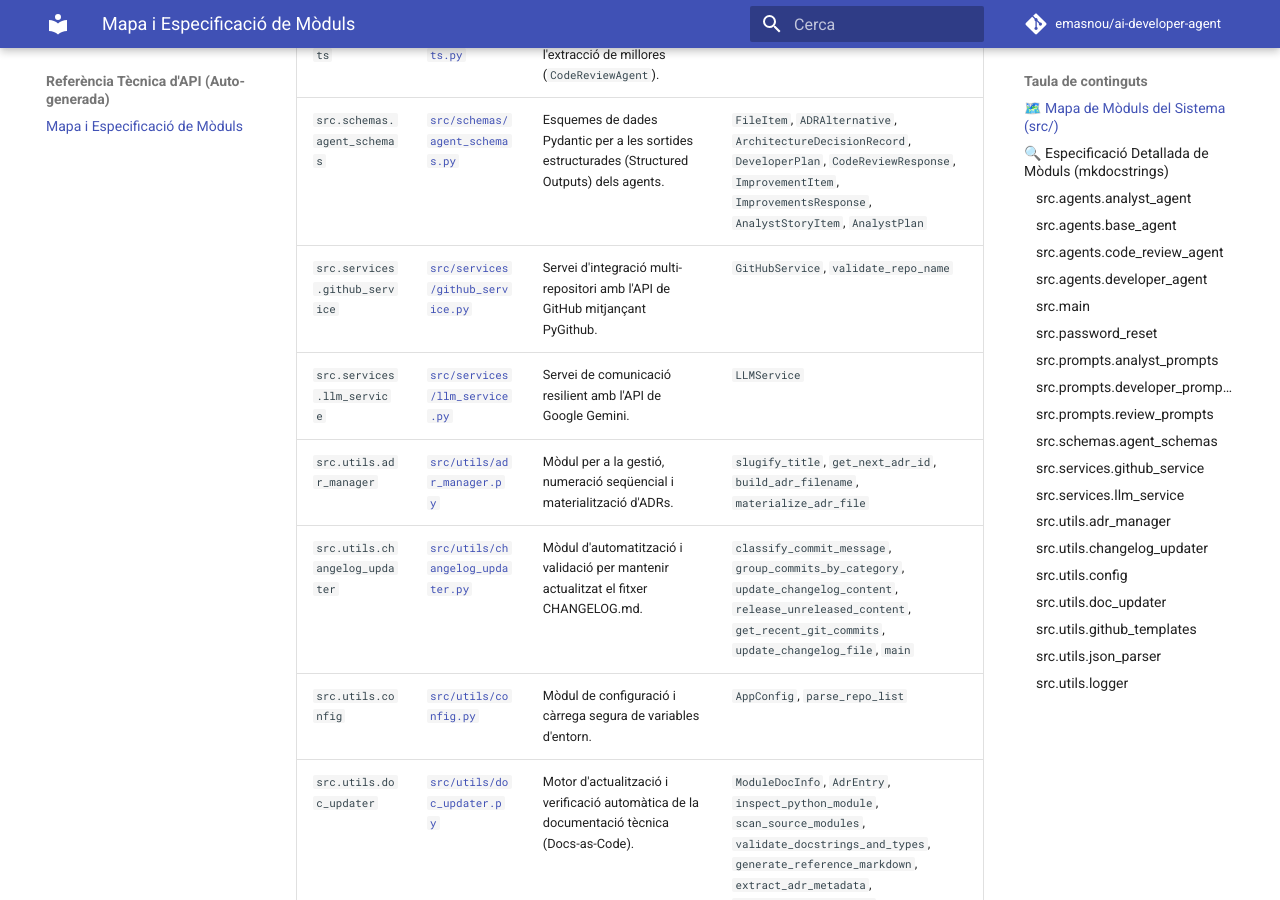
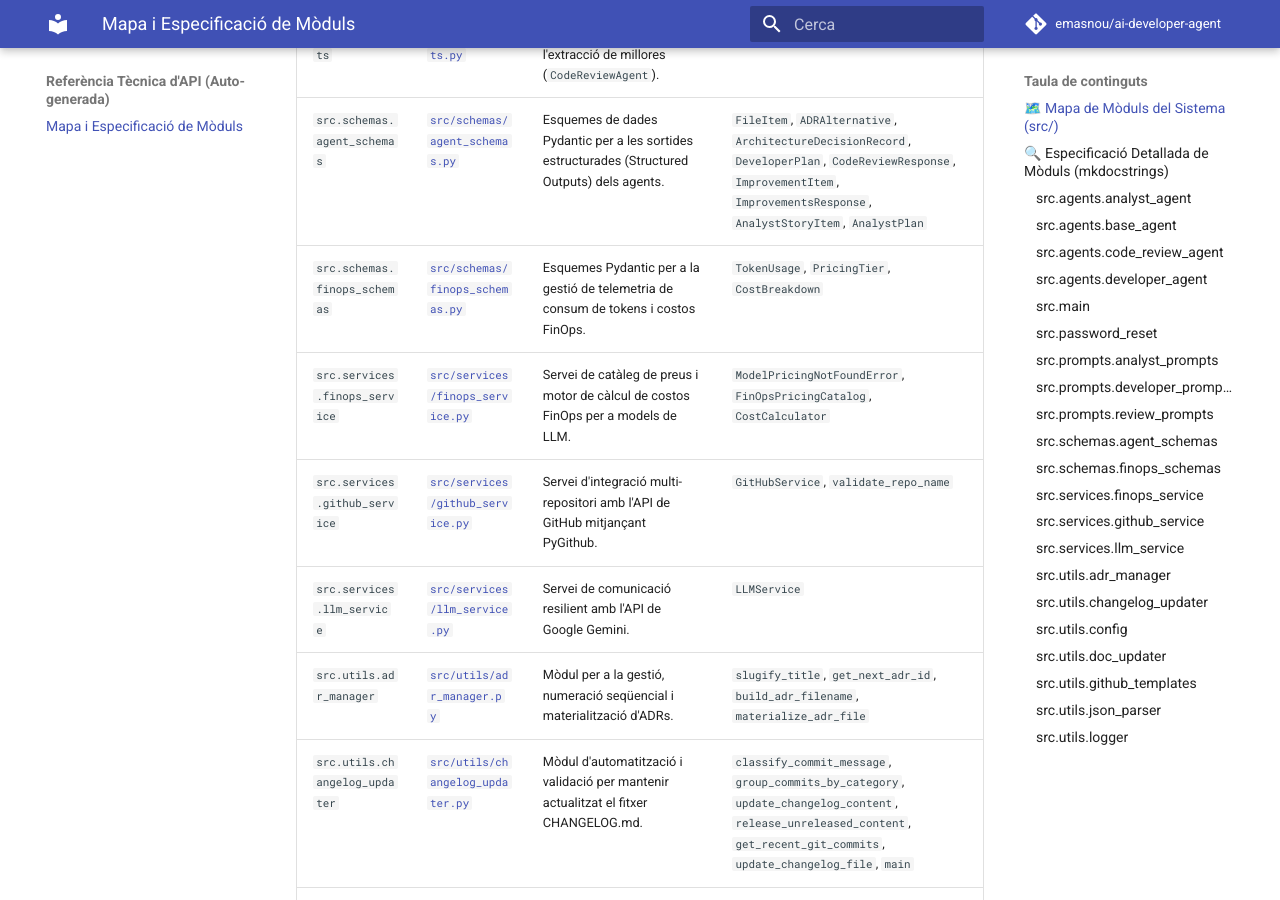
Before and after one commit to emasnou/ai-developer-agent, an MkDocs documentation site: the page built from docs/reference/index.md, in a window 1280 px wide and 900 px high, scrolled down 1469 px. Built offline with MkDocs 1.6.1 and Material for MkDocs 9.7.7, drawn with Linux system fonts in a browser that asks for light colours; comment, search, counter and statistics services are not loaded; some of the changed text lies outside the part shown.

Commit message:
feat(issue-22): resolució Issue #22 (Implementació dels models de dades de telemetria i del motor de càlcul de costos FinOps amb catàleg de preus per model de LLM)

```diff
--- a/docs/reference/index.md
+++ b/docs/reference/index.md
@@ -18,6 +18,8 @@
 | `src.prompts.developer_prompts` | [`src/prompts/developer_prompts.py`](../../src/prompts/developer_prompts.py) | Plantilles de prompts de sistema, auto-correcció i remediació per a l'Agent Desenvolupador (`DeveloperAgent`). | *(Mòdul de constants)* |
 | `src.prompts.review_prompts` | [`src/prompts/review_prompts.py`](../../src/prompts/review_prompts.py) | Plantilles de prompts per a l'auditoria de codi i l'extracció de millores (`CodeReviewAgent`). | *(Mòdul de constants)* |
 | `src.schemas.agent_schemas` | [`src/schemas/agent_schemas.py`](../../src/schemas/agent_schemas.py) | Esquemes de dades Pydantic per a les sortides estructurades (Structured Outputs) dels agents. | `FileItem`, `ADRAlternative`, `ArchitectureDecisionRecord`, `DeveloperPlan`, `CodeReviewResponse`, `ImprovementItem`, `ImprovementsResponse`, `AnalystStoryItem`, `AnalystPlan` |
+| `src.schemas.finops_schemas` | [`src/schemas/finops_schemas.py`](../../src/schemas/finops_schemas.py) | Esquemes Pydantic per a la gestió de telemetria de consum de tokens i costos FinOps. | `TokenUsage`, `PricingTier`, `CostBreakdown` |
+| `src.services.finops_service` | [`src/services/finops_service.py`](../../src/services/finops_service.py) | Servei de catàleg de preus i motor de càlcul de costos FinOps per a models de LLM. | `ModelPricingNotFoundError`, `FinOpsPricingCatalog`, `CostCalculator` |
 | `src.services.github_service` | [`src/services/github_service.py`](../../src/services/github_service.py) | Servei d'integració multi-repositori amb l'API de GitHub mitjançant PyGithub. | `GitHubService`, `validate_repo_name` |
 | `src.services.llm_service` | [`src/services/llm_service.py`](../../src/services/llm_service.py) | Servei de comunicació resilient amb l'API de Google Gemini. | `LLMService` |
 | `src.utils.adr_manager` | [`src/utils/adr_manager.py`](../../src/utils/adr_manager.py) | Mòdul per a la gestió, numeració seqüencial i materialització d'ADRs. | `slugify_title`, `get_next_adr_id`, `build_adr_filename`, `materialize_adr_file` |
@@ -102,6 +104,20 @@
 
 ::: src.schemas.agent_schemas
 
+### `src.schemas.finops_schemas`
+
+- **Fitxer font:** [`src/schemas/finops_schemas.py`](../../src/schemas/finops_schemas.py)
+- **Resum:** Esquemes Pydantic per a la gestió de telemetria de consum de tokens i costos FinOps.
+
+::: src.schemas.finops_schemas
+
+### `src.services.finops_service`
+
+- **Fitxer font:** [`src/services/finops_service.py`](../../src/services/finops_service.py)
+- **Resum:** Servei de catàleg de preus i motor de càlcul de costos FinOps per a models de LLM.
+
+::: src.services.finops_service
+
 ### `src.services.github_service`
 
 - **Fitxer font:** [`src/services/github_service.py`](../../src/services/github_service.py)
```
